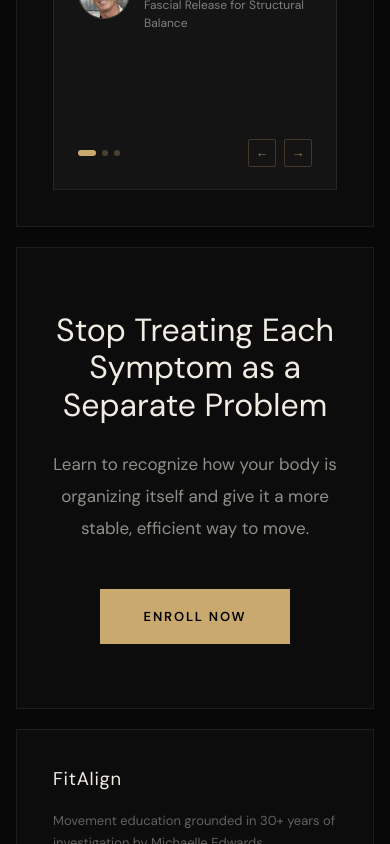
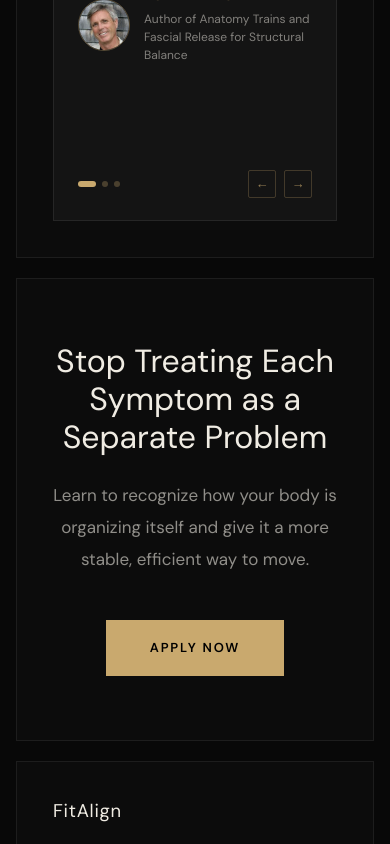
Before and after one commit to corrigarton/Landing-Page, a React (Vite) app: page / in a window 390 px wide. Shown: the part 11156-12000 px from the top of the page. Built offline with nearby package versions, Linux system fonts and the light colour scheme; the HTML template or start-up script is replaced by a standard one; a web font is replaced by a local one.

Commit message:
Update App.tsx

```diff
--- a/src/App.tsx
+++ b/src/App.tsx
@@ -279,7 +279,7 @@ function Nav() {
 
         <div style={{ display: 'flex', alignItems: 'center', gap: '16px' }}>
           {!isMobile && <NavLink href="#" muted>Login</NavLink>}
-          {!isMobile && <PrimaryBtn>Enroll</PrimaryBtn>}
+          {!isMobile && <PrimaryBtn>Apply</PrimaryBtn>}
           {isMobile && (
             <button
               onClick={() => setMenuOpen(o => !o)}
@@ -398,7 +398,7 @@ function Hero() {
             fontSize: '1.1rem', lineHeight: 1.78, color: 'rgba(240,236,227,0.6)',
             maxWidth: '500px', margin: '0 auto',
           }}>
-            Practiced by physicians, professional athletes, dancers, yoga and Pilates instructors, studio owners & thousands of students worldwide.
+            Practiced by physicians, professional athletes, dancers, <br /> yoga and Pilates instructors, studio owners <br /> & thousands of students worldwide.
           </p>
         </div>
 
@@ -1467,7 +1467,7 @@ function FinalCTASection() {
           </p>
         </Reveal>
         <Reveal delay={190}>
-          <PrimaryBtn large>Enroll Now</PrimaryBtn>
+          <PrimaryBtn large>Apply Now</PrimaryBtn>
         </Reveal>
       </Card>
     </Section>
```
